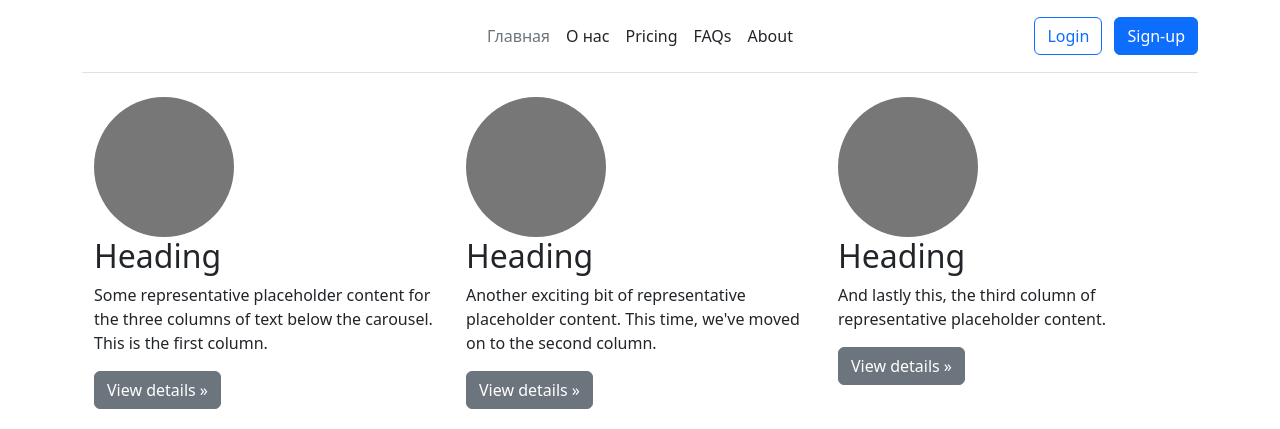
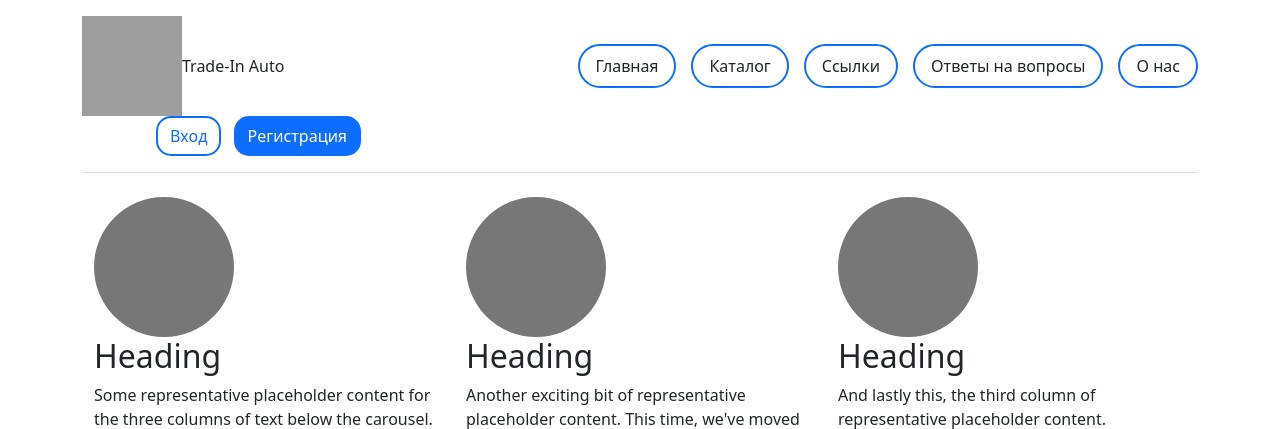
Before and after one commit to LeonovM1/Trade-in, a Flask app: page / in a window 1280 px wide. Shown: the top 429 px of the page. Run offline with Flask 2, Linux system fonts and the light colour scheme; grey boxes are pictures that could not be loaded.

Commit message:
redefining styles, edit header

```diff
--- /dev/null
+++ b/static/css/custom.css
@@ -0,0 +1,12 @@
+.myclass {
+  border: 2px solid #0d6efd;
+  border-radius: 100px;
+  width: auto;
+  margin-left: 15px;
+}
+
+.login{
+  border: 2px solid #0d6efd;
+  border-radius: 15px;
+  width: auto;
+}
--- a/templates/base.html
+++ b/templates/base.html
@@ -4,29 +4,29 @@
     <meta charset="UTF-8">
     <meta http-equiv="X-UA-Compatible" content="IE=edge">
     <meta name="viewport" content="width=device-width, initial-scale=1.0">
-    <link rel="stylesheet" href="{{ url_for('static', filename='css/main.css' ) }}">
     <!-- CSS only -->
 <link href="https://cdn.jsdelivr.net/npm/bootstrap@5.2.3/dist/css/bootstrap.min.css" rel="stylesheet" integrity="sha384-rbsA2VBKQhggwzxH7pPCaAqO46MgnOM80zW1RWuH61DGLwZJEdK2Kadq2F9CUG65" crossorigin="anonymous">
-    <title>{% block title %}{% endblock %}</title>
+<link rel="stylesheet" href="{{ url_for('static', filename='css/custom.css' ) }}">
+  <title>{% block title %}{% endblock %}</title>
 </head>
 <body>
     <div class="container">
         <header class="d-flex flex-wrap align-items-center justify-content-center justify-content-md-between py-3 mb-4 border-bottom">
           <a href="/" class="d-flex align-items-center col-md-3 mb-2 mb-md-0 text-dark text-decoration-none">
-            <svg class="bi me-2" width="40" height="32" role="img" aria-label="Bootstrap"><use xlink:href="#bootstrap"></use></svg>
+            <img src="{{ url_for('static', filename='img/logo.svg' ) }}" alt="logo" width="100" height="100">Trade-In Auto
           </a>
 
-          <ul class="nav col-12 col-md-auto mb-2 justify-content-center mb-md-0">
-            <li><a href="/" class="nav-link px-2 link-secondary">Главная</a></li>
-            <li><a href="/about" class="nav-link px-2 link-dark">О нас</a></li>
-            <li><a href="#" class="nav-link px-2 link-dark">Pricing</a></li>
-            <li><a href="#" class="nav-link px-2 link-dark">FAQs</a></li>
-            <li><a href="#" class="nav-link px-2 link-dark">About</a></li>
+          <ul class="nav col-12 col-md-auto mb-3 justify-content-center mb-md-0">
+            <li><a href="/" class="nav-link px-3 link-dark myclass">Главная</a></li>
+            <li><a href="#" class="nav-link px-3 link-dark myclass">Каталог</a></li>
+            <li><a href="#" class="nav-link px-3 link-dark myclass">Ссылки</a></li>
+            <li><a href="#" class="nav-link px-3 link-dark myclass">Ответы на вопросы</a></li>
+            <li><a href="/about" class="nav-link px-3 link-dark myclass">О нас</a></li>
           </ul>
 
           <div class="col-md-3 text-end">
-            <button type="button" class="btn btn-outline-primary me-2">Login</button>
-            <button type="button" class="btn btn-primary">Sign-up</button>
+            <button type="button" class="btn btn-outline-primary me-2 login">Вход</button>
+            <button type="button" class="btn btn-primary login">Регистрация</button>
           </div>
         </header>
       </div>
```
Also changed, not shown: css/main.css (deleted), static/img/logo.jpg (added), static/img/logo.svg (added).
